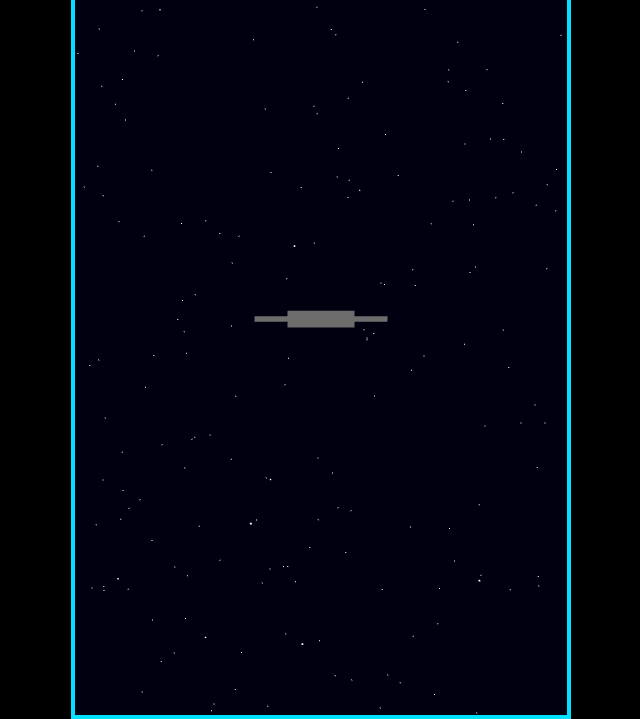
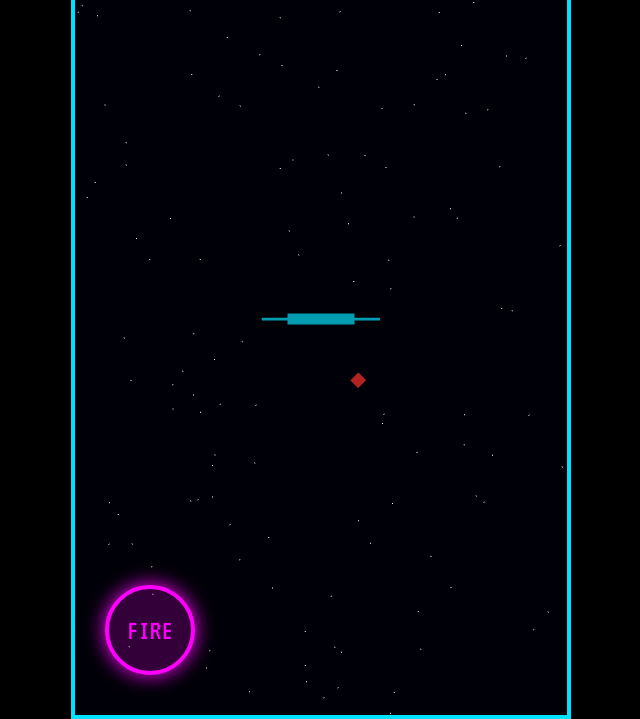
Before and after one commit to highland88999-commits/Neon-Racer, a plain HTML site: page index.html in a window 1280 px wide. Both pictures are taken after a click on the button "ENGINE START". Shown: the part 81-800 px from the top of the page, without its empty margins (319-959 px from the left). Drawn offline with nearby package versions, Linux system fonts and the light colour scheme.

Commit message:
Update index.html

```diff
--- a/index.html
+++ b/index.html
@@ -3,7 +3,7 @@
 <head>
     <meta charset="UTF-8">
     <meta name="viewport" content="width=device-width, initial-scale=1.0, maximum-scale=1.0, user-scalable=no, viewport-fit=cover">
-    <title>Neon Star Racer | Precision Survival</title>
+    <title>Neon Star Racer | Combat 90</title>
     <style>
         @import url('https://fonts.googleapis.com/css2?family=VT323&display=swap');
         :root { --pink: #ff00ff; --cyan: #00e0ff; --red: #ff3131; }
@@ -13,107 +13,114 @@
         #ui { position: absolute; inset: 0; pointer-events: none; z-index: 20; padding: 20px; display: flex; justify-content: space-between; font-family: 'VT323', monospace; }
         .stat { font-size: 2rem; text-shadow: 0 0 10px rgba(0,224,255,0.5); }
         .overlay { position: absolute; inset: 0; z-index: 50; background: rgba(0,0,0,0.92); display: flex; flex-direction: column; justify-content: center; align-items: center; text-align: center; padding: 20px; }
-        .btn { background: none; border: 2px solid var(--pink); color: var(--pink); padding: 15px 40px; font-family: 'VT323', monospace; font-size: 2rem; cursor: pointer; box-shadow: 0 0 15px var(--pink); margin: 20px; transition: all 0.2s; }
-        .btn:hover { background: var(--pink); color: #000; box-shadow: 0 0 25px var(--pink); }
-        #winOverlay h1 { color: var(--cyan); font-size: 3.2rem; margin-bottom: 15px; text-shadow: 0 0 20px var(--cyan); }
-        #winOverlay p { color: #fff; font-size: 1.8rem; margin-bottom: 30px; }
-        #videoOverlay { background: #000; position: relative; }
-        #rewardVideo { width: 100%; height: 100%; }
-        .control-btn { position: absolute; background: rgba(0,0,0,0.7); border: 2px solid var(--cyan); color: var(--cyan); padding: 12px 24px; font-family: 'VT323', monospace; font-size: 1.6rem; cursor: pointer; z-index: 100; }
-        #skipBtn { top: 20px; right: 20px; }
-        #unmuteBtn { bottom: 20px; left: 20px; }
-        #unmuteBtn.hidden { display: none; }
+        .btn { background: none; border: 2px solid var(--pink); color: var(--pink); padding: 15px 40px; font-family: 'VT323', monospace; font-size: 2rem; cursor: pointer; box-shadow: 0 0 15px var(--pink); margin: 20px; }
+
+        /* COMBAT BUTTON */
+        #fireBtn {
+            position: absolute;
+            bottom: 40px;
+            left: 30px;
+            width: 90px;
+            height: 90px;
+            border-radius: 50%;
+            background: rgba(255, 0, 255, 0.2);
+            border: 4px solid var(--pink);
+            color: var(--pink);
+            font-family: 'VT323', monospace;
+            font-size: 1.8rem;
+            z-index: 100;
+            display: none; /* Shown on start */
+            align-items: center;
+            justify-content: center;
+            box-shadow: 0 0 20px var(--pink);
+            pointer-events: auto;
+            user-select: none;
+        }
+        #fireBtn:active { background: var(--pink); color: #000; }
+
+        #musicPlayer { position: absolute; top: -100px; left: -100px; width: 1px; height: 1px; pointer-events: none; }
         canvas { display: block; width: 100%; height: 100%; }
-        #musicPlayer { position: absolute; visibility: hidden; pointer-events: none; }
     </style>
 </head>
 <body>
     <div id="gameContainer">
         <div id="musicPlayer"></div>
-
         <div id="ui">
             <div id="lives" class="stat" style="color:var(--red)">SHIELDS: 3</div>
-            <div id="timer" class="stat" style="color:var(--cyan)">60s</div>
+            <div id="timer" class="stat" style="color:var(--cyan)">90s</div>
         </div>
 
+        <div id="fireBtn">FIRE</div>
+
         <div id="startOverlay" class="overlay">
-            <h1 style="color:var(--cyan); font-size:3rem; margin-bottom:20px;">SURVIVE 60 SECONDS</h1>
+            <h1 style="color:var(--cyan); font-size:2.8rem; margin-bottom:10px;">SURVIVE 90 SECONDS</h1>
+            <p style="color:white; font-family:'VT323'; font-size:1.5rem; margin-bottom:20px;">TATOOINE AIRSPACE: COMBAT READY</p>
             <button class="btn" onclick="startGame()">ENGINE START</button>
         </div>
 
         <div id="winOverlay" class="overlay" style="display:none;">
-            <h1>MISSION ACCOMPLISHED</h1>
-            <p style="color:var(--pink); font-size:2.2rem;">Tatooine Airspace Clear</p>
-            <button class="btn" onclick="showRewardVideo()">Continue</button>
+            <h1 style="color:var(--cyan);">MISSION COMPLETE</h1>
+            <p id="finalKills" style="color:var(--pink); font-family:'VT323'; font-size:1.8rem;"></p>
+            <button class="btn" onclick="location.reload()">RESTART</button>
         </div>
 
-        <div id="videoOverlay" class="overlay" style="display:none;">
-            <button id="skipBtn" class="control-btn" onclick="restart()">Skip</button>
-            <button id="unmuteBtn" class="control-btn">Unmute</button>
-            <iframe id="rewardVideo" src="https://www.youtube.com/embed/B7FMh3YtK_w?autoplay=1&mute=1&enablejsapi=1" frameborder="0" allow="accelerometer; autoplay; clipboard-write; encrypted-media; gyroscope; picture-in-picture" allowfullscreen></iframe>
-        </div>
         <canvas id="gameCanvas"></canvas>
     </div>
 
     <script src="https://cdnjs.cloudflare.com/ajax/libs/three.js/r128/three.min.js"></script>
     <script>
-        // YouTube API Setup
+        // --- YOUTUBE API ---
         let player;
         const tag = document.createElement('script');
         tag.src = "https://www.youtube.com/iframe_api";
-        const firstScriptTag = document.getElementsByTagName('script')[0];
-        firstScriptTag.parentNode.insertBefore(tag, firstScriptTag);
+        document.head.appendChild(tag);
 
         function onYouTubeIframeAPIReady() {
             player = new YT.Player('musicPlayer', {
-                height: '0',
-                width: '0',
+                height: '1', width: '1',
                 playerVars: {
                     'listType': 'playlist',
                     'list': 'PLN7QpbidlV6UPOHQoR9Vw3Bxq0Wj_DrCp',
-                    'autoplay': 0,
-                    'controls': 0
+                    'autoplay': 0, 'controls': 0
                 }
             });
         }
 
+        // --- GAME ENGINE ---
         const canvas = document.getElementById('gameCanvas');
         const container = document.getElementById('gameContainer');
+        const fireBtn = document.getElementById('fireBtn');
         const timerEl = document.getElementById('timer');
         const livesEl = document.getElementById('lives');
-        const startOverlay = document.getElementById('startOverlay');
-        const winOverlay = document.getElementById('winOverlay');
-        const videoOverlay = document.getElementById('videoOverlay');
-        const unmuteBtn = document.getElementById('unmuteBtn');
 
-        let gameActive = false, timeLeft = 60, lives = 3;
-        let obstacles = [], asteroids = [], lastSpawn = 0, lastAsteroid = 0;
+        let gameActive = false, timeLeft = 90, lives = 3, kills = 0;
+        let enemies = [], bullets = [], stars;
+        let lastEnemySpawn = 0;
         let timerInterval;
 
         const scene = new THREE.Scene();
-        scene.background = new THREE.Color(0x000011);
+        scene.background = new THREE.Color(0x000008);
         const camera = new THREE.PerspectiveCamera(75, container.clientWidth / container.clientHeight, 0.1, 1000);
         const renderer = new THREE.WebGLRenderer({canvas, antialias: true});
         renderer.setSize(container.clientWidth, container.clientHeight);
         camera.position.z = 10;
 
-        scene.add(new THREE.AmbientLight(0xffffff, 0.8));
-        const sunLight = new THREE.PointLight(0xffddaa, 2, 1000);
-        sunLight.position.set(50, 20, -100);
-        scene.add(sunLight);
+        scene.add(new THREE.AmbientLight(0xffffff, 0.7));
 
+        // Player Ship
+        const ship = new THREE.Group();
+        const shipMat = new THREE.MeshPhongMaterial({color: 0x00e0ff});
+        ship.add(new THREE.Mesh(new THREE.BoxGeometry(1.2, 0.2, 1.5), shipMat));
+        ship.add(new THREE.Mesh(new THREE.BoxGeometry(2.2, 0.05, 0.8), shipMat));
+        scene.add(ship);
+
+        // Stars
         const starGeo = new THREE.BufferGeometry();
-        const starPos = new Float32Array(3000 * 3);
-        for(let i=0; i<9000; i++) starPos[i] = (Math.random()-0.5) * 1000;
+        const starPos = new Float32Array(2000 * 3);
+        for(let i=0; i<6000; i++) starPos[i] = (Math.random()-0.5) * 1000;
         starGeo.setAttribute('position', new THREE.BufferAttribute(starPos, 3));
-        const stars = new THREE.Points(starGeo, new THREE.PointsMaterial({color: 0xffffff, size: 0.5}));
+        stars = new THREE.Points(starGeo, new THREE.PointsMaterial({color: 0xffffff, size: 0.4}));
         scene.add(stars);
-
-        const ship = new THREE.Group();
-        const shipMat = new THREE.MeshPhongMaterial({color: 0x888888, shininess: 100});
-        ship.add(new THREE.Mesh(new THREE.BoxGeometry(1.2, 0.3, 1.5), shipMat));
-        ship.add(new THREE.Mesh(new THREE.BoxGeometry(2.5, 0.1, 0.6), shipMat));
-        scene.add(ship);
 
         function getBounds() {
             const vFOV = THREE.MathUtils.degToRad(camera.fov);
@@ -122,95 +129,61 @@
         }
         let bounds = getBounds();
 
+        // --- COMBAT LOGIC ---
+        function shoot() {
+            if (!gameActive) return;
+            const bMat = new THREE.MeshBasicMaterial({color: 0x00ff00});
+            const bGeo = new THREE.BoxGeometry(0.1, 0.1, 1);
+            const b = new THREE.Mesh(bGeo, bMat);
+            b.position.set(ship.position.x, ship.position.y, ship.position.z - 1);
+            scene.add(b);
+            bullets.push(b);
+        }
+
+        fireBtn.addEventListener('touchstart', (e) => { e.preventDefault(); shoot(); });
+        fireBtn.addEventListener('mousedown', (e) => { shoot(); });
+
+        function spawnEnemy(now) {
+            if (now - lastEnemySpawn < 1800) return;
+            lastEnemySpawn = now;
+            const eGeo = new THREE.ConeGeometry(0.7, 1.5, 4);
+            const eMat = new THREE.MeshPhongMaterial({color: 0xff3131});
+            const enemy = new THREE.Mesh(eGeo, eMat);
+            enemy.rotation.x = Math.PI/2;
+            enemy.position.set((Math.random()-0.5)*bounds.w, (Math.random()-0.5)*bounds.h, -100);
+            scene.add(enemy);
+            enemies.push(enemy);
+        }
+
+        // --- INPUT ---
         function move(e) {
             if (!gameActive) return;
-            if (e.cancelable) e.preventDefault();
             const rect = container.getBoundingClientRect();
             const touch = e.touches ? e.touches[0] : e;
+            // Prevent ship from jumping if touching the fire button
+            if (e.target === fireBtn) return;
+
             const nx = ((touch.clientX - rect.left) / rect.width) * 2 - 1;
             const ny = -((touch.clientY - rect.top) / rect.height) * 2 + 1;
             ship.position.x = nx * (bounds.w / 2);
             ship.position.y = ny * (bounds.h / 2);
             ship.rotation.z = -nx * 0.5;
-            ship.rotation.x = -ny * 0.2;
         }
 
         container.addEventListener('mousemove', move);
         container.addEventListener('touchmove', move, {passive: false});
-        container.addEventListener('touchstart', move, {passive: false});
 
-        function spawnLaser(now) {
-            if (now - lastSpawn < 1500) return;
-            lastSpawn = now;
-            const laser = new THREE.Mesh(
-                new THREE.BoxGeometry(bounds.w * 0.6, 0.2, 0.2),
-                new THREE.MeshBasicMaterial({color: 0x00e0ff, transparent: true, opacity: 0.8})
-            );
-            laser.position.set((Math.random()-0.5)*5, (Math.random()-0.5)*bounds.h, -100);
-            scene.add(laser);
-            obstacles.push(laser);
-        }
-
-        function spawnAsteroid(now) {
-            if (now - lastAsteroid < 4000) return;
-            lastAsteroid = now;
-            const ast = new THREE.Mesh(
-                new THREE.SphereGeometry(1.5, 8, 8),
-                new THREE.MeshPhongMaterial({color: 0x666666})
-            );
-            ast.position.set((Math.random()-0.5)*bounds.w, (Math.random()-0.5)*bounds.h, -120);
-            scene.add(ast);
-            asteroids.push(ast);
-        }
-
-        function update(now) {
-            if (!gameActive) return;
-            stars.rotation.z += 0.001;
-
-            for (let i = obstacles.length - 1; i >= 0; i--) {
-                const o = obstacles[i]; o.position.z += 1.5;
-                if (o.position.z > 12) { scene.remove(o); obstacles.splice(i, 1); continue; }
-                if (new THREE.Box3().setFromObject(ship).intersectsBox(new THREE.Box3().setFromObject(o))) {
-                    hit(); scene.remove(o); obstacles.splice(i, 1);
-                }
-            }
-
-            for (let i = asteroids.length - 1; i >= 0; i--) {
-                const a = asteroids[i]; a.position.z += 0.8;
-                if (a.position.z > 12) { scene.remove(a); asteroids.splice(i, 1); continue; }
-                if (new THREE.Box3().setFromObject(ship).intersectsBox(new THREE.Box3().setFromObject(a))) {
-                    hit(); scene.remove(a); asteroids.splice(i, 1);
-                }
-            }
-
-            spawnLaser(now);
-            spawnAsteroid(now);
-            renderer.render(scene, camera);
-            requestAnimationFrame(update);
-        }
-
-        function hit() {
-            lives--;
-            livesEl.innerText = `SHIELDS: ${lives}`;
-            if (lives <= 0) endGame(false);
-        }
-
+        // --- GAME LOOP ---
         function startGame() {
             gameActive = true;
-            lives = 3;
-            timeLeft = 60;
-            livesEl.innerText = 'SHIELDS: 3';
-            timerEl.innerText = '60s';
-            startOverlay.style.display = 'none';
-            winOverlay.style.display = 'none';
+            document.getElementById('startOverlay').style.display = 'none';
+            fireBtn.style.display = 'flex';
 
-            // Random Song Selection from Playlist
             if (player && player.playVideoAt) {
-                const randomTrack = Math.floor(Math.random() * 10); // Playlist has ~10-15 songs
                 player.setShuffle(true);
-                player.playVideoAt(randomTrack);
+                player.playVideoAt(Math.floor(Math.random() * 10));
                 player.unMute();
-                player.setVolume(50);
+                player.setVolume(60);
             }
 
             timerInterval = setInterval(() => {
@@ -222,36 +195,67 @@
             requestAnimationFrame(update);
         }
 
+        function update(now) {
+            if (!gameActive) return;
+            stars.rotation.z += 0.0005;
+
+            // Bullets
+            for(let i=bullets.length-1; i>=0; i--) {
+                bullets[i].position.z -= 2;
+                if(bullets[i].position.z < -110) {
+                    scene.remove(bullets[i]);
+                    bullets.splice(i,1);
+                }
+            }
+
+            // Enemies
+            for(let i=enemies.length-1; i>=0; i--) {
+                const e = enemies[i];
+                e.position.z += 1.1;
+
+                // Player Hit
+                if (e.position.distanceTo(ship.position) < 1.2) {
+                    lives--;
+                    livesEl.innerText = `SHIELDS: ${lives}`;
+                    scene.remove(e); enemies.splice(i,1);
+                    if (lives <= 0) endGame(false);
+                    continue;
+                }
+
+                // Bullet Hit
+                for(let j=bullets.length-1; j>=0; j--) {
+                    if (e.position.distanceTo(bullets[j].position) < 1.5) {
+                        kills++;
+                        scene.remove(e); enemies.splice(i,1);
+                        scene.remove(bullets[j]); bullets.splice(j,1);
+                        break;
+                    }
+                }
+
+                if (e && e.position.z > 12) {
+                    scene.remove(e); enemies.splice(i,1);
+                }
+            }
+
+            spawnEnemy(now);
+            renderer.render(scene, camera);
+            requestAnimationFrame(update);
+        }
+
         function endGame(won) {
             gameActive = false;
             clearInterval(timerInterval);
+            if (player && player.stopVideo) player.stopVideo();
+            fireBtn.style.display = 'none';
 
-            // Stop Music
-            if (player && player.stopVideo) player.stopVideo();
-
-            if (won) winOverlay.style.display = 'flex';
-            else { alert("SHIP DESTROYED"); restart(); }
+            if (won) {
+                document.getElementById('winOverlay').style.display = 'flex';
+                document.getElementById('finalKills').innerText = `ENEMIES NEUTRALIZED: ${kills}`;
+            } else {
+                alert("HULL BREACHED! MISSION FAILED.");
+                location.reload();
+            }
         }
-
-        function showRewardVideo() {
-            winOverlay.style.display = 'none';
-            videoOverlay.style.display = 'flex';
-        }
-
-        function restart() { location.reload(); }
-
-        window.addEventListener('resize', () => {
-            camera.aspect = container.clientWidth / container.clientHeight;
-            camera.updateProjectionMatrix();
-            renderer.setSize(container.clientWidth, container.clientHeight);
-            bounds = getBounds();
-        });
-
-        unmuteBtn.addEventListener('click', () => {
-            let src = document.getElementById('rewardVideo').src;
-            document.getElementById('rewardVideo').src = src.replace('&mute=1', '');
-            unmuteBtn.classList.add('hidden');
-        });
     </script>
 </body>
 </html>
```
